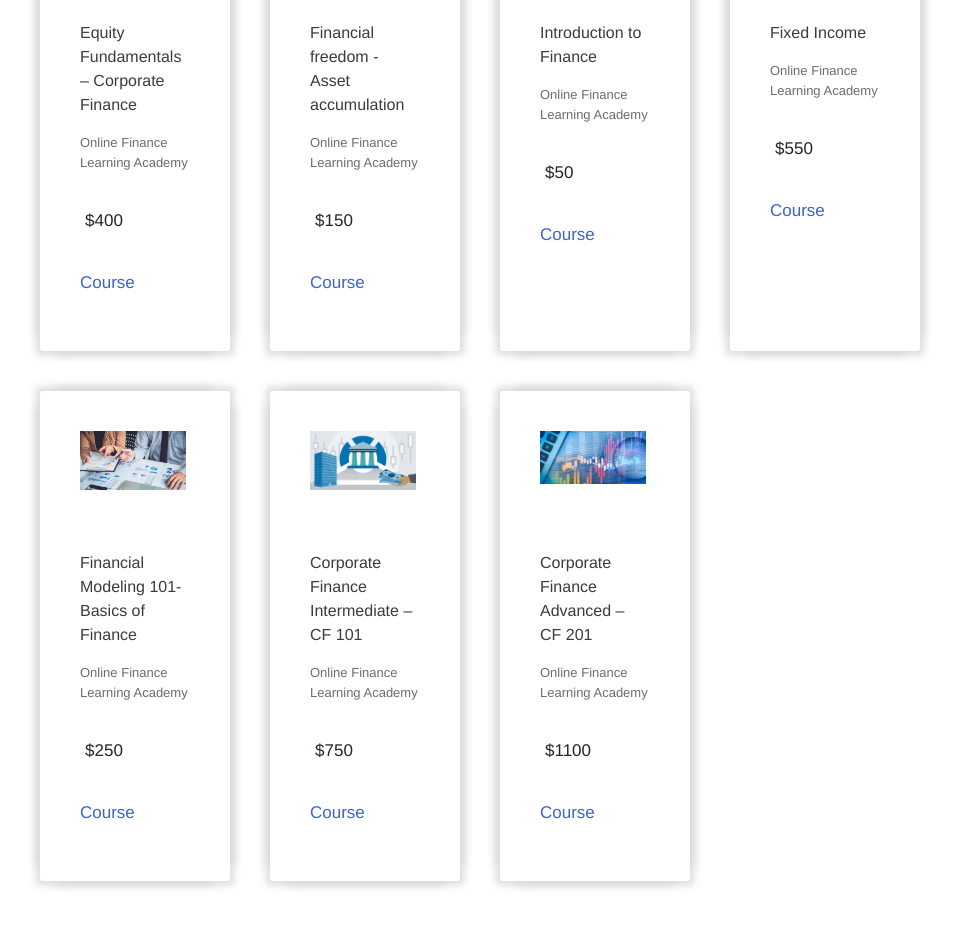
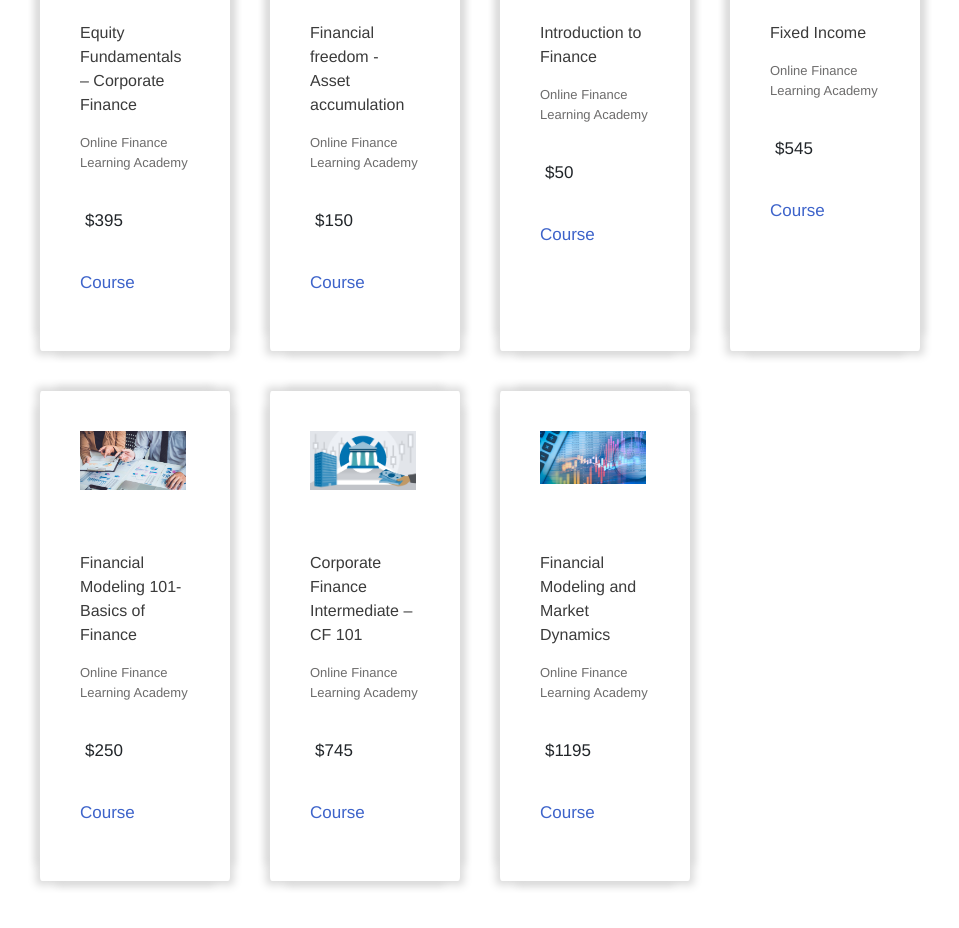
Before and after one commit to OnlineFinanceLearningAcademy/OnlineLearningFinanceAcademyApp, a React app: page / in a window 1280 px wide. Shown: the part 1000-1928 px from the top of the page, without its empty margins (160-1119 px from the left). Built offline with nearby package versions, Linux system fonts and the light colour scheme.

Commit message:
adding files

```diff
--- a/src/App.js
+++ b/src/App.js
@@ -21,7 +21,7 @@ function App() {
           <Routes path="/">
             <Route index element={<HomePage/>}/>
               <Route path="/category/:category" element={<ItemListContainer/>}/>
-              <Route path=':id' element={<ItemDetailContainer/>}/>
+              <Route path=":nameToNavigate" element={<ItemDetailContainer/>}/>
               <Route path="about"  element={<About/>}/>
               <Route path="contact"  element={<Contact/>}/>
               <Route path="/cart" element={<Cart/>}/>
--- a/src/components/CardItem/CardData.js
+++ b/src/components/CardItem/CardData.js
@@ -5,7 +5,8 @@ const items = [
     {
         id:1,
         name:"Equity Fundamentals – Corporate Finance",
-        price:400,
+        nameToNavigate: "EquityFundamentals–CorporateFinance",
+        price:395,
         image:process.env.PUBLIC_URL + "img/7.jfif",
         category: 'finance',
         description: 'Learn the ins and outs of the corporate financial structure. Understand the present value of future cash flows. Complete guide to constructing corporate deals and M&A structures. ',
@@ -15,6 +16,7 @@ const items = [
     {
         id: 2,
         name: "Financial freedom - Asset accumulation",
+        nameToNavigate: "Financialfreedom-Assetaccumulation",
         price:150,
         image: process.env.PUBLIC_URL + "img/3.webp",
         category: 'psichology',
@@ -25,6 +27,7 @@ const items = [
     {
         id: 3,
         name: "Introduction to Finance",
+        nameToNavigate: "IntroductiontoFinance",
         price: 50,
         image:process.env.PUBLIC_URL + "img/4.jpeg",
         category: 'science',
@@ -35,7 +38,8 @@ const items = [
     {
         id: 4,
         name: "Fixed Income",
-        price:550,
+        nameToNavigate: "FixedIncome",
+        price:545,
         image: process.env.PUBLIC_URL + `img/5.jpg`,
         category: 'programming',
         description: 'Assessment of bond pricing, coupon payments, duration and yield. Option volatility and its impact on bond prices. Investment Grade vs High Yield bond. T-Bills and Certificate of Deposits.  ',
@@ -45,6 +49,7 @@ const items = [
     {
         id: 5,
         name: "Financial Modeling 101- Basics of Finance",
+        nameToNavigate: "FinancialModeling101-BasicsofFinance",
         price:250,
         image:process.env.PUBLIC_URL + 'img/6.jpg',
         category: 'programming',
@@ -55,7 +60,8 @@ const items = [
     {
         id:6,
         name:"Corporate Finance Intermediate – CF 101",
-        price:750,
+        nameToNavigate: "CorporateFinanceIntermediate–CF101",
+        price:745,
         image:process.env.PUBLIC_URL + "img/8.jpg",
         category: 'finance',
         description: 'Stockholder interests. Asset pricing models and capital requirements. Funding markets and stock issuance. Dilutions and share buy back programs. ',
@@ -64,11 +70,12 @@ const items = [
     },
     {
         id: 7,
-        name: "Corporate Finance Advanced – CF 201",
-        price:1100,
+        name: "Financial Modeling and Market Dynamics",
+        nameToNavigate: "FinancialModelingandMarketDynamics",
+        price:1195,
         image: process.env.PUBLIC_URL + "img/9.jpeg",
         category: 'psichology',
-        description: 'Equity beta and cost of capital. WACC and CAPM models in thorough analysis. Capital budgetind and options on hedging activities. Preferred stock and voting rights. Consolidated financial statements and international loopholes. ',
+        description: 'Students acquire theoretical and practical inside into financial modeling and market dynamics. This course covers everything about business valuation and its effects on price changes and market regimes. Students take a deep dive into the “fair value” of a company, utilizing the best and most complete practices in the industry. Building on top of this, student then learn the intricate relationship between valuation and market fluctuations; and how different narratives can change corporate valuation; and vice versa. Learn the utmost pristine insights from industry leaders and our expert teachers.',
         link: "https://buy.stripe.com/3cs5nk5Wi62depW14n"
 
     }
--- a/src/components/CardItem/CardItem.js
+++ b/src/components/CardItem/CardItem.js
@@ -11,9 +11,8 @@ import '../Cart/Cart.js';
 const CardItem = (props) =>{
     //const { addToCart} = useContext(context)
     const navigate = useNavigate();
-
     return (
-        <div className="card-item container" onClick={() => navigate(`/${props.id}`)}>
+        <div className="card-item container" onClick={() => navigate(`/${props.nameToNavigate}`)}>
             <div id={props.id} className='card-item-sun'>
                 <div className='row-1'>
                     <img className="woman-img" src={process.env.PUBLIC_URL+props.src} alt=""/>
--- a/src/components/Container/ItemDetailContainer.js
+++ b/src/components/Container/ItemDetailContainer.js
@@ -5,8 +5,9 @@ import { useParams } from 'react-router-dom';
 
 const ItemDetailContainer = () =>{
 
-    const {id} = useParams()
-    const item = items.find(prod => prod.id === Number(id));
+    const {nameToNavigate} = useParams();
+    console.log(nameToNavigate)
+    const item = items.find(prod => prod.nameToNavigate ===nameToNavigate);
 
     return (
         <ItemDetail prod={item}/>
--- a/src/components/Container/itemListContainer.js
+++ b/src/components/Container/itemListContainer.js
@@ -49,6 +49,7 @@ const ItemListContainer = ()=>{
                   title={prod.name}
                   price={prod.price}
                   id={prod.id}
+                  nameToNavigate={prod.nameToNavigate}
                   />
               )
             }
```
